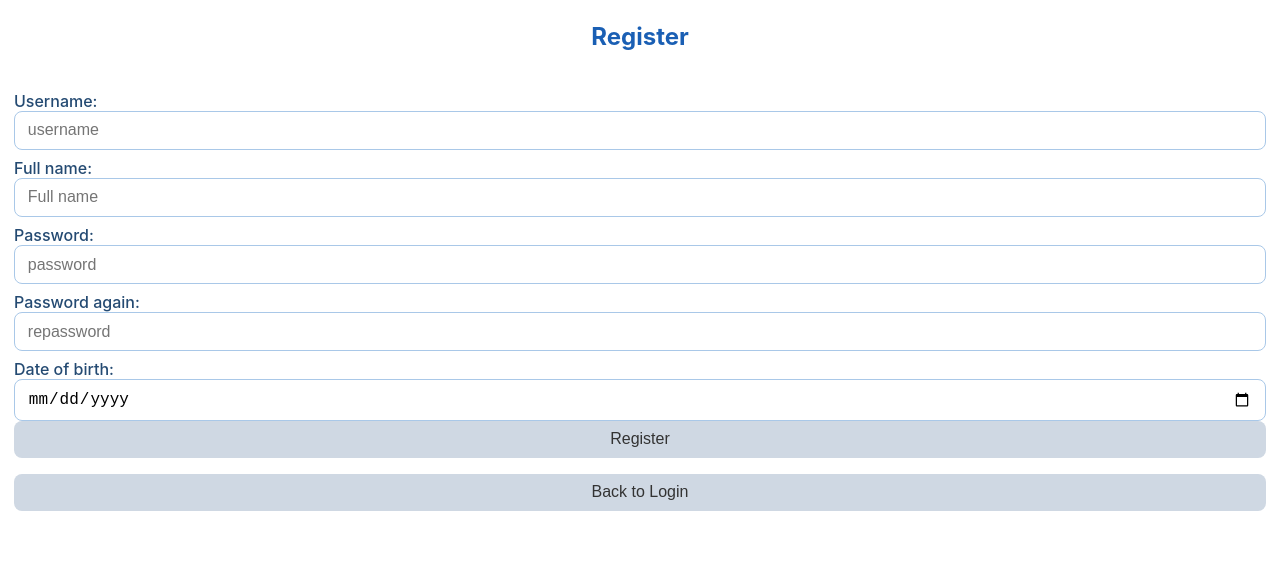
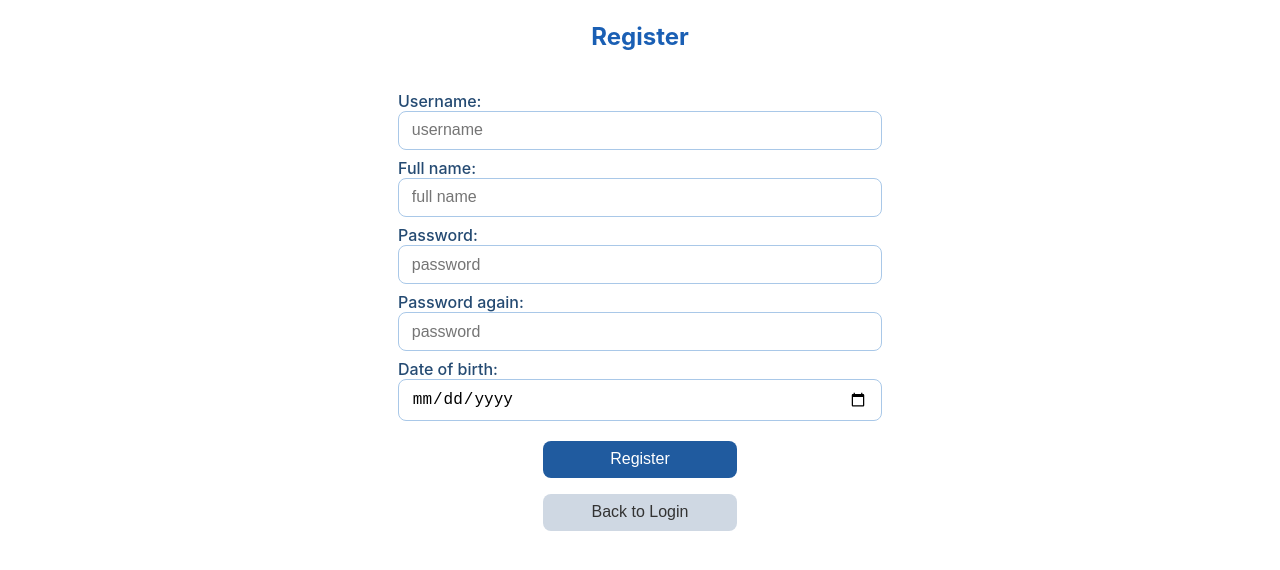
Before and after one commit to szabobnc/SpendingsWebApp, a React (Create React App) app in the folder frontend/: page /register in a window 1280 px wide. Shown: the top 570 px of the page. Built offline with nearby package versions, Linux system fonts and the light colour scheme.

Commit message:
typo and add styles

```diff
--- a/frontend/src/components/Register.jsx
+++ b/frontend/src/components/Register.jsx
@@ -43,7 +43,7 @@ function Register() {
     };
 
     return (
-        <div>
+        <div className="login">
             <fieldset>
                 <h1>Register</h1>
                 <form onSubmit={handleSubmit}>
@@ -51,18 +51,18 @@ function Register() {
                     <input type="text" name="username" id="usenrame" placeholder="username" onChange={(e) => setUsername(e.target.value)} />
 
                     <label htmlFor="name">Full name:</label>
-                    <input type="text" name="name" id="name" placeholder="Full name" onChange={(e) => setName(e.target.value)} />
+                    <input type="text" name="name" id="name" placeholder="full name" onChange={(e) => setName(e.target.value)} />
 
                     <label htmlFor="password">Password:</label>
                     <input type="password" name="password" id="password" placeholder="password" onChange={(e) => setPassword(e.target.value)} />
 
                     <label htmlFor="repassword">Password again:</label>
-                    <input type="password" name="repassword" id="repassword" placeholder="repassword" onChange={(e) => setRePassword(e.target.value)} />
+                    <input type="password" name="repassword" id="repassword" placeholder="password" onChange={(e) => setRePassword(e.target.value)} />
 
                     <label htmlFor="birthday">Date of birth:</label>
                     <input type="date" name="birthday" id="birthday" placeholder="1999-12-31" onChange={(e) => setBirthday(e.target.value)} />
 
-                    <button type="submit">Register</button>
+                    <button type="submit" style={{marginTop: '20px', background: '#205b9f', color: 'white'}}>Register</button>
                 </form>
                 <button onClick={() => navigate("/login")}>Back to Login</button>
             </fieldset>
```
